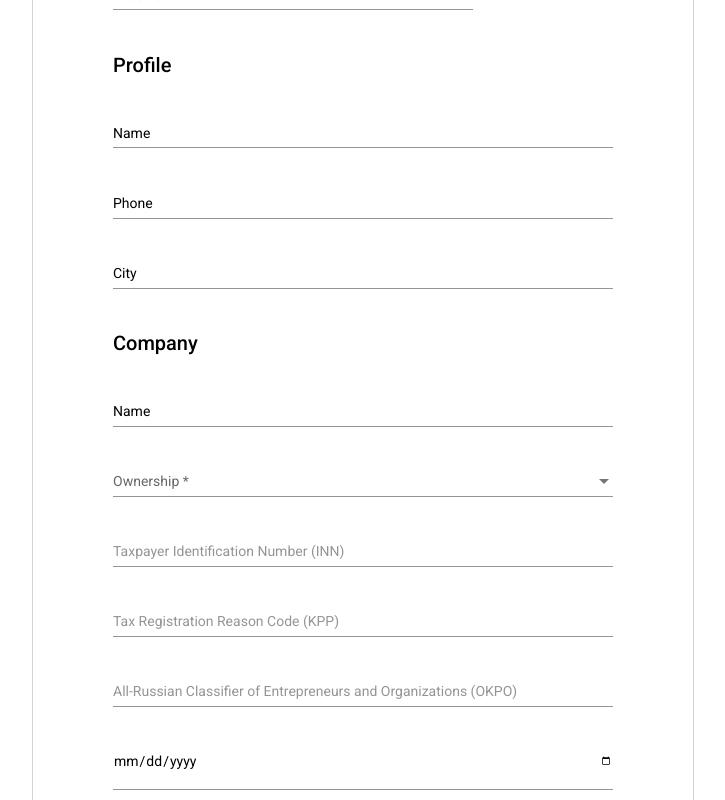
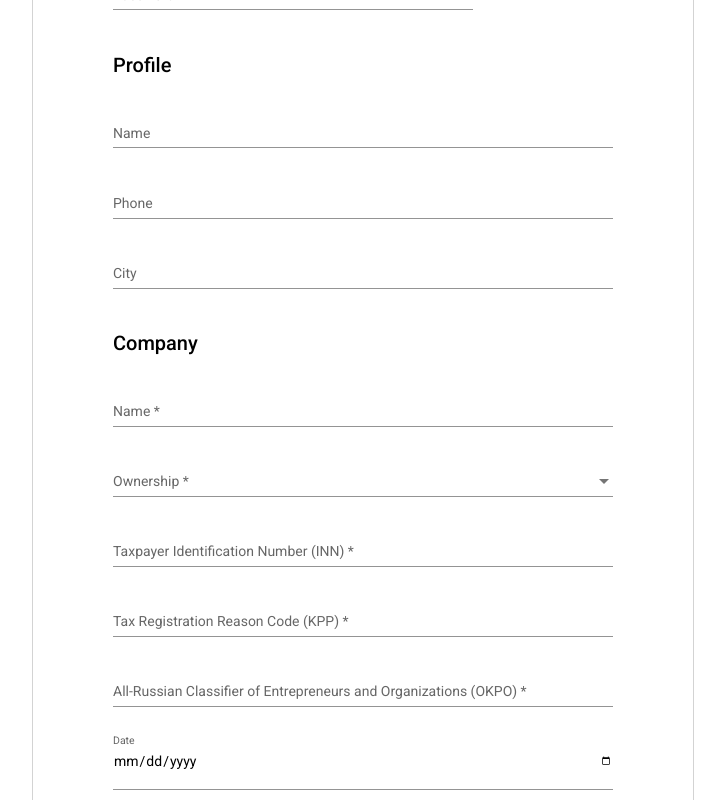
Before and after one commit to Kalibryyy/angular-form, an Angular app: page / in a window 1280 px wide. Shown: the part 480-1280 px from the top of the page, without its empty margins (277-1002 px from the left). Built offline with nearby package versions, Linux system fonts and the light colour scheme; what ngx-mask would draw is missing.

Commit message:
refactor erros & add labels

```diff
--- a/src/app/components/form/form.component.html
+++ b/src/app/components/form/form.component.html
@@ -3,8 +3,11 @@
   <p>Fill-in all the fields</p>
 
   <fieldset class="form__fieldset" formGroupName="account">
+
     <h2>Account</h2>
+
     <mat-form-field appearance="standard">
+      <mat-label>Email</mat-label>
       <input matInput type="email" formControlName="email">
       <mat-error *ngIf="form.get('account.email')?.hasError('required')">
         {{ ValidationErrorTexts.NO_VALUE }}
@@ -13,9 +16,12 @@
         {{ ValidationErrorTexts.EMAIL_NOT_VALID }}
       </mat-error>
     </mat-form-field>
+
     <div formGroupName="passwords">
+
       <mat-form-field appearance="standard">
-        <input matInput placeholder="Password" type="password" formControlName="password">
+        <mat-label>Password</mat-label>
+        <input matInput type="password" formControlName="password">
         <mat-error
           *ngIf="form.get('account.passwords.password')?.hasError('required')">
           {{ ValidationErrorTexts.NO_VALUE }}
@@ -33,7 +39,9 @@
           {{ ValidationErrorTexts.PASSWORD_NOT_VALID }}
         </mat-error>
       </mat-form-field>
+
       <mat-form-field appearance="standard">
+        <mat-label>Password</mat-label>
         <input matInput placeholder="Password" type="password" formControlName="confirmedPassword">
         <mat-error
           *ngIf="form.get('account.passwords.confirmedPassword')?.hasError('required')">
@@ -52,6 +60,7 @@
           {{ ValidationErrorTexts.PASSWORD_NOT_VALID }}
         </mat-error>
       </mat-form-field>
+
       <mat-error
         *ngIf="form.get('account.passwords')?.hasError('isNotEqual')
         && !this.form.get('account.passwords.confirmedPassword')?.invalid"
@@ -59,33 +68,47 @@
       >
         {{ ValidationErrorTexts.PASSWORDS_NOT_EQUAL }}
       </mat-error>
+
     </div>
+
   </fieldset>
   <!--  <pre>{{form.get('account.passwords.password')?.errors | json}}</pre>-->
 
   <fieldset class="form__fieldset" formGroupName="profile">
+
     <h2>Profile</h2>
+
     <mat-form-field appearance="standard">
-      <input matInput placeholder="Name" type="text" formControlName="name">
+      <mat-label>Name</mat-label>
+      <input matInput type="text" formControlName="name">
     </mat-form-field>
+
     <mat-form-field appearance="standard">
-      <input matInput placeholder="Phone" type="tel" formControlName="phone" mask="0(000) 000 0000">
+      <mat-label>Phone</mat-label>
+      <input matInput type="tel" formControlName="phone" mask="0(000) 000 0000">
     </mat-form-field>
+
     <mat-form-field appearance="standard">
-      <input matInput placeholder="City" type="text" formControlName="city">
+      <mat-label>City</mat-label>
+      <input matInput type="text" formControlName="city">
     </mat-form-field>
+
   </fieldset>
 
   <!--  <pre>{{form.invalid | json}}</pre>-->
 
   <fieldset class="form__fieldset" formGroupName="company">
+
     <h2>Company</h2>
+
     <mat-form-field appearance="standard">
-      <input matInput placeholder="Name" type="text" formControlName="name">
+      <mat-label>Name</mat-label>
+      <input matInput type="text" formControlName="name">
       <mat-error *ngIf="form.get('company.name')?.hasError('required')">
         {{ ValidationErrorTexts.NO_VALUE }}
       </mat-error>
     </mat-form-field>
+
     <mat-form-field appearance="standard">
       <mat-label>Ownership</mat-label>
       <mat-select formControlName="ownership">
@@ -98,8 +121,10 @@
         {{ ValidationErrorTexts.NO_VALUE }}
       </mat-error>
     </mat-form-field>
+
     <mat-form-field appearance="standard">
-      <input matInput type="number" placeholder="Taxpayer Identification Number (INN)" formControlName="inn">
+      <mat-label>Taxpayer Identification Number (INN)</mat-label>
+      <input matInput type="number" formControlName="inn">
       <mat-error *ngIf="form.get('company.inn')?.hasError('required')">
         {{ ValidationErrorTexts.NO_VALUE }}
       </mat-error>
@@ -118,7 +143,8 @@
     <!--    <pre>{{form.get('company.inn')?.errors | json}}</pre>-->
 
     <mat-form-field *ngIf="form.value.company.ownership !== CompanyTypes.INDIVIDUAL_ENTREPRENEUR" appearance="standard">
-      <input matInput type="number" placeholder="Tax Registration Reason Code (KPP)" formControlName="kpp">
+      <mat-label>Tax Registration Reason Code (KPP)</mat-label>
+      <input matInput type="number" formControlName="kpp">
       <mat-error *ngIf="form.get('company.kpp')?.hasError('required')">
         {{ ValidationErrorTexts.NO_VALUE }}
       </mat-error>
@@ -133,35 +159,73 @@
         {{ ValidationErrorTexts.INN_NOT_VALID }}
       </mat-error>
     </mat-form-field>
+
     <mat-form-field appearance="standard">
-      <input matInput type="number" placeholder="All-Russian Classifier of Entrepreneurs and Organizations (OKPO)"
-             formControlName="okpo" value="All-Russian Classifier of Entrepreneurs and Organizations (OKPO)">
-      <mat-error *ngIf="form.get('company.okpo')?.invalid">{{getOkpoErrorMessage()}}</mat-error>
+      <mat-label>All-Russian Classifier of Entrepreneurs and Organizations (OKPO)</mat-label>
+      <input
+        matInput type="number"
+        formControlName="okpo"
+        value="All-Russian Classifier of Entrepreneurs and Organizations (OKPO)"
+      >
+      <mat-error *ngIf="form.get('company.okpo')?.hasError('required')">
+        {{ ValidationErrorTexts.NO_VALUE }}
+      </mat-error>
+      <mat-error *ngIf="form.get('company.okpo')?.errors?.pattern?.requiredPattern">
+        {{ ValidationErrorTexts.OKPO_MINLENGTH }}
+      </mat-error>
+      <mat-error
+        *ngIf="form.get('company.okpo')?.invalid
+        && !form.get('company.okpo')?.hasError('required')
+        && !form.get('company.okpo')?.errors?.pattern?.requiredPattern"
+      >
+        {{ ValidationErrorTexts.OKPO_NOT_VALID }}
+      </mat-error>
     </mat-form-field>
+
     <mat-form-field appearance="standard">
-      <input matInput placeholder="Date" type="date" formControlName="date">
+      <mat-label>Date</mat-label>
+      <input matInput type="date" formControlName="date">
     </mat-form-field>
+
   </fieldset>
 
   <ng-container formArrayName="contacts">
+
     <fieldset class="form__fieldset" *ngFor="let _ of contacts.controls; index as i">
+
       <h2>Contacts</h2>
+
       <ng-container [formGroupName]="i">
+
         <mat-form-field appearance="standard">
+          <mat-label>Name</mat-label>
           <input matInput type="text" formControlName="name">
-          <mat-error *ngIf="form.get('contacts.' + i + '.name')?.invalid">{{getContactsNameErrorMessage(i)}}</mat-error>
+          <mat-error *ngIf="form.get('contacts.' + i + '.name')?.hasError('required')">
+            {{ ValidationErrorTexts.NO_VALUE }}
+          </mat-error>
         </mat-form-field>
+
         <mat-form-field appearance="standard">
+          <mat-label>Job Title</mat-label>
           <input matInput type="text" formControlName="job">
-          <mat-error *ngIf="form.get('contacts.' + i + '.job')?.invalid">{{getContactsJobErrorMessage(i)}}</mat-error>
+          <mat-error *ngIf="form.get('contacts.' + i + '.job')?.hasError('required')">
+            {{ ValidationErrorTexts.NO_VALUE }}
+          </mat-error>
         </mat-form-field>
+
         <mat-form-field appearance="standard">
-          <input matInput placeholder="Phone" type="tel" formControlName="phone" mask="0(000) 000 0000">
+          <mat-label>Phone</mat-label>
+          <input matInput type="tel" formControlName="phone" mask="0(000) 000 0000">
           <mat-error
-            *ngIf="form.get('contacts.' + i + '.phone')?.invalid">{{getContactsPhoneErrorMessage(i)}}</mat-error>
+            *ngIf="form.get('contacts.' + i + '.phone')?.hasError('required')">
+            {{ ValidationErrorTexts.NO_VALUE }}
+          </mat-error>
         </mat-form-field>
+
       </ng-container>
+
     </fieldset>
+
   </ng-container>
 
   <div class="form__add-contacts-container">
--- a/src/app/components/form/form.component.ts
+++ b/src/app/components/form/form.component.ts
@@ -17,7 +17,7 @@ export class FormComponent implements OnInit {
 
   form: FormGroup = new FormGroup({
     account: new FormGroup({
-      email: new FormControl('Email', [
+      email: new FormControl(null, [
         Validators.required,
         Validators.email,
       ]),
@@ -36,15 +36,15 @@ export class FormComponent implements OnInit {
       )
     }),
     profile: new FormGroup({
-      name: new FormControl('Name'),
-      phone: new FormControl('Phone'),
-      city: new FormControl('City',)
+      name: new FormControl(null),
+      phone: new FormControl(null),
+      city: new FormControl(null,)
     }),
     company: new FormGroup({
-      name: new FormControl('Name', [
+      name: new FormControl(null, [
         Validators.required,
       ]),
-      ownership: new FormControl('Legal Entity', [
+      ownership: new FormControl(null, [
         Validators.required,
       ]),
       inn: new FormControl(null, [
@@ -59,7 +59,7 @@ export class FormComponent implements OnInit {
         Validators.required,
         Validators.pattern('[0-9]{8}')
       ]),
-      date: new FormControl('Date')
+      date: new FormControl(null)
     }),
     contacts: new FormArray([]),
   });
@@ -91,10 +91,10 @@ export class FormComponent implements OnInit {
 
   addContact(): void {
     const group = new FormGroup({
-      name: new FormControl('Name', [
+      name: new FormControl(null, [
         Validators.required,
       ]),
-      job: new FormControl('Job Title', [
+      job: new FormControl(null, [
         Validators.required,
       ]),
       phone: new FormControl(null, [
@@ -105,40 +105,6 @@ export class FormComponent implements OnInit {
     (this.form.get('contacts') as FormArray).push(group);
   }
 
-  getOkpoErrorMessage(): string {
-    if (this.form.get('company.okpo')?.hasError('required')) {
-      return ValidationErrorTexts.NO_VALUE;
-    } else if (this.form.get('company.okpo')?.errors?.pattern.requiredPattern) {
-      return ValidationErrorTexts.OKPO_MINLENGTH;
-    }
-
-    return this.form.get('company.kpp') ? ValidationErrorTexts.OKPO_NOT_VALID : '';
-  }
-
-  getContactsNameErrorMessage(i: number): string {
-    if (this.form.get(`contacts.${i}.name`)?.hasError('required')) {
-      return ValidationErrorTexts.NO_VALUE;
-    }
-
-    return '';
-  }
-
-  getContactsJobErrorMessage(i: number): string {
-    if (this.form.get(`contacts.${i}.job`)?.hasError('required')) {
-      return ValidationErrorTexts.NO_VALUE;
-    }
-
-    return '';
-  }
-
-  getContactsPhoneErrorMessage(i: number): string {
-    if (this.form.get(`contacts.${i}.phone`)?.hasError('required')) {
-      return ValidationErrorTexts.NO_VALUE;
-    }
-
-    return '';
-  }
-
   submit(): void {
     if (this.form.valid) {
       const formData = {...this.form.value};
```
